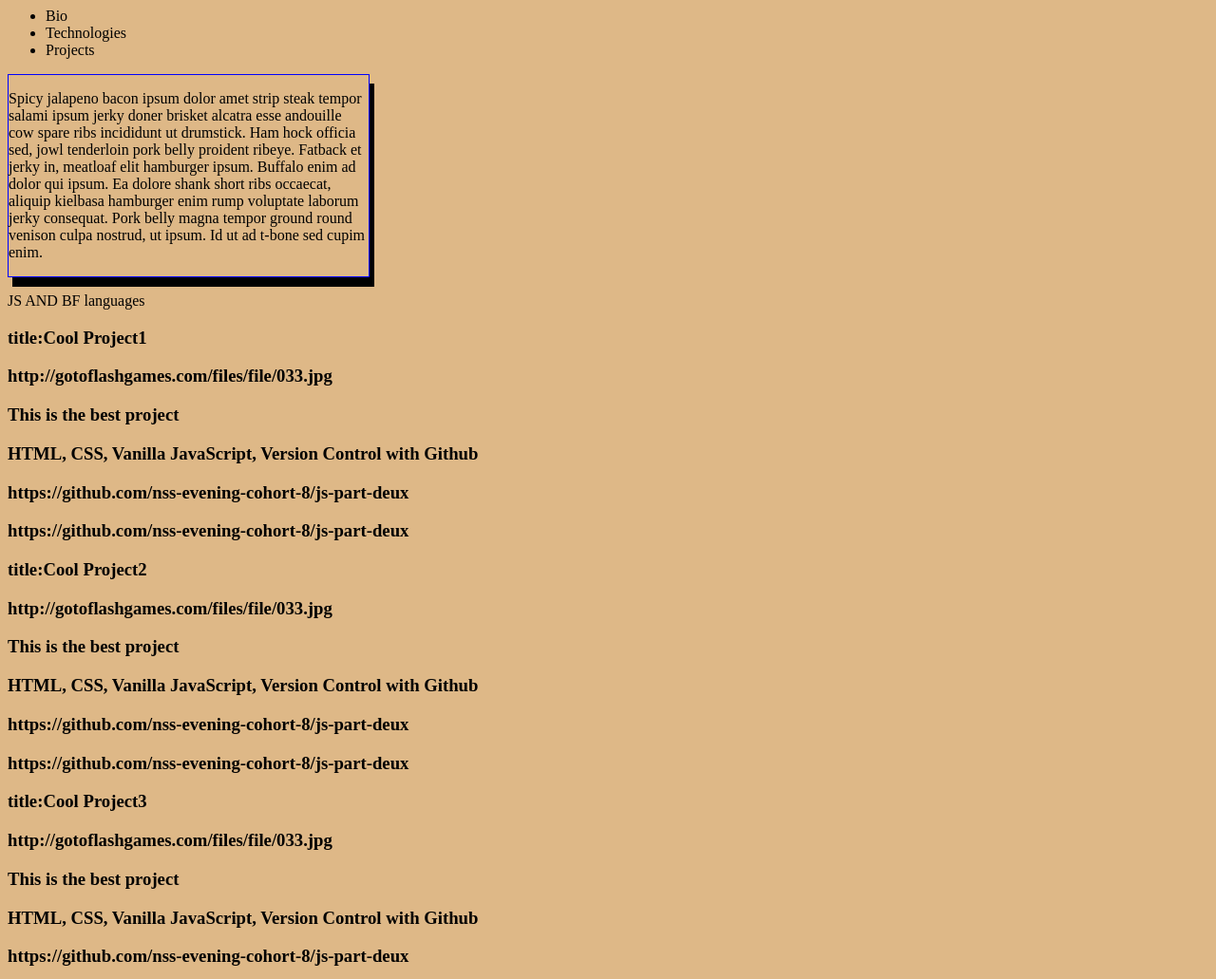
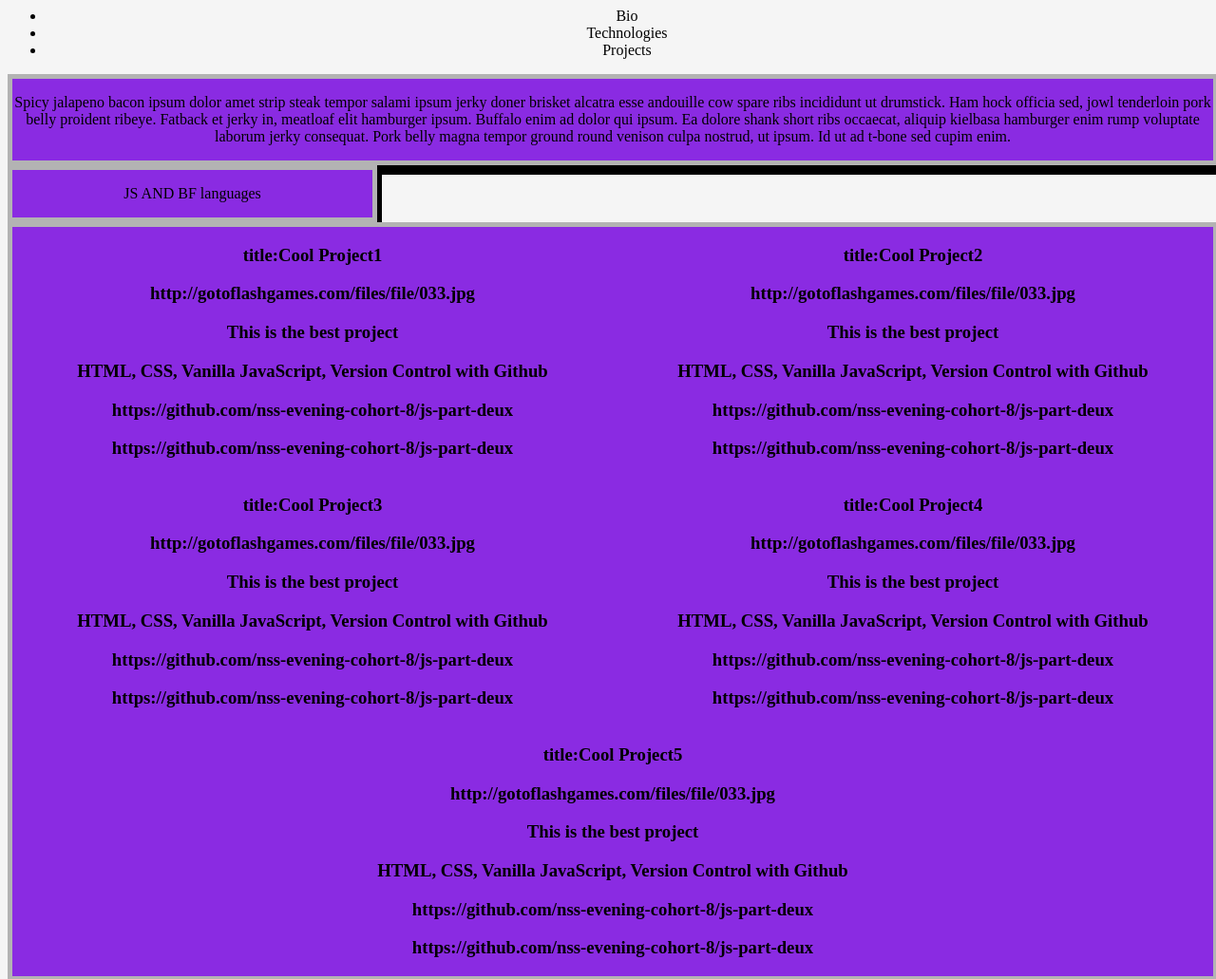
Before and after one commit to matthewaustinbell/personalBIO, a plain HTML site: page index.html in a window 1280 px wide. Shown: the top 1031 px of the page at 95% size. Drawn offline with Linux system fonts and the light colour scheme.

Commit message:
added code

```diff
--- a/index.html
+++ b/index.html
@@ -45,10 +45,6 @@
     </footer>
     <!-- End Footer -->
 
-    <div class="bird-container">
-            <div class="bird"></div>
-          </div>
-
 
     <script src='main.js'></script>
 </body>
--- a/main.css
+++ b/main.css
@@ -1,33 +1,47 @@
-body{ background-color: burlywood
+body{ background-color: whitesmoke;
+    text-align: center;
 }
-
-.container {
-    justify-content: space-between;
-
+/* id = # class= '.' */
+#projectsPage{
+    justify-content:space-around;
+    border: solid 1px #b3b3b3;
     display: flex;
     flex-wrap: wrap;
 
 }
 #bioPage {
-    border: solid 1px blue;
-    width: 30%;
+    box-shadow: 3px 4px;
+    border: solid 5px #b3b3b3;
+    width: 100%;
     box-shadow: 5px 10px;
 
 }
 
-technologiesPage {
-    border: solid 1px black
-    width: 30%
+#technologiesPage {
+    box-shadow: 3px 4px;
+    border: solid 5px #b3b3b3;
+    width: 30%;
+    box-shadow: 5px 10px;
+    background-break: bounding-box;
+
 }
-
-h2 { text-align: center
+#projectsPage{
+    box-shadow: 3px 4px;
+    border: solid 5px #b3b3b3;
+    width: 100%;
+    box-shadow: 5px 10px;
 
 }
 
-img { text-align:
+h3 {
+    background-color: slategray
+    border: solid 5px #b3b3b3;
+    width: 100%;
+
 
 }
 
-.title{
+.fullPage { background-color: blueviolet;
+    text-align: center;
 
 }
```
